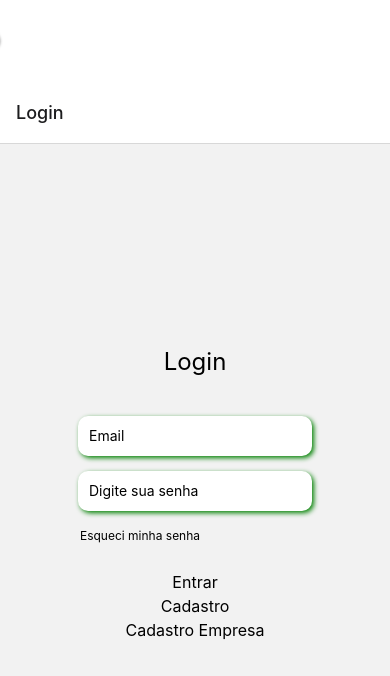
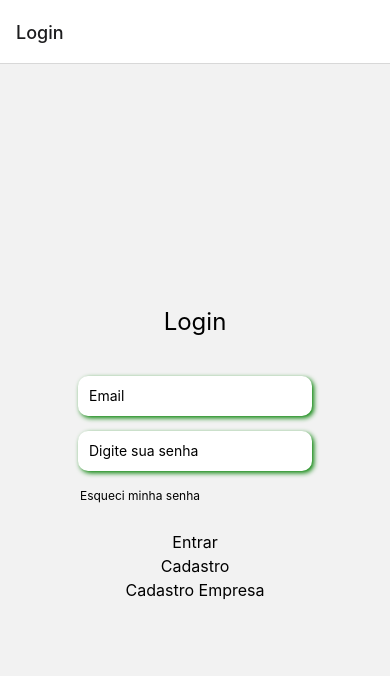
Before and after one commit to AntonioHannon24/App-Pet-Facil01, a React Native app: screen / in a window 390 px wide. Shown: the top 676 px of the page. Built offline with nearby package versions, Linux system fonts and the light colour scheme.

Commit message:
Arrumando função darkmode

```diff
--- a/App.js
+++ b/App.js
@@ -1,33 +1,16 @@
-import React, { useState } from 'react';
 import { ThemeProvider } from 'styled-components';
 import themes from './src/theme'
 import Home from './src/Home';
-import { SwitchTheme, Container } from './styles';
+import { useColorScheme } from 'react-native';
 
 export default function App() {
 
-  const [isEnabled, setIsEnabled] = useState("dark");
-  const [backgroundTheme, setBackgroundTheme] = useState('light')
-
-  //função que muda o background
-  const toggleSwitch = () => {
-    setIsEnabled(previousState => !previousState);
-    setBackgroundTheme(previousState => previousState === "dark" ? "light" : "dark")
-  };
-
-  const theme = themes[backgroundTheme]
+  const deviceTheme = useColorScheme(); // dark, light, null, undefined
+  const theme = themes[deviceTheme] || theme.dark
 
   return (
     <ThemeProvider theme={theme}>
-      <Container>
-        <SwitchTheme
-          trackColor={{ false: 'white', true: 'dark' }}
-          thumbColor={isEnabled ? 'white' : 'dark'}
-          onValueChange={toggleSwitch}
-          value={isEnabled}
-        />
-      </Container>
-      <Home />
+      <Home/>
     </ThemeProvider>
   );
 }
--- a/package.json
+++ b/package.json
@@ -18,7 +18,9 @@
     "react": "18.2.0",
     "react-dom": "18.2.0",
     "react-hook-form": "^7.43.9",
-    "react-native": "0.71.6",
+    "react-native": "^0.71.7",
+    "react-native-reanimated": "^2.14.4",
+    "react-native-safe-area-context": "^4.5.0",
     "react-native-web": "~0.18.10",
     "styled-components": "^5.3.10",
     "yup": "^1.1.1"
```
Also changed, not shown: 1 other file (tests, documents, lock files or other folders).
